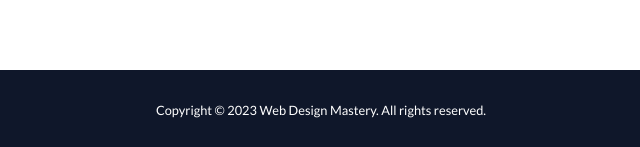
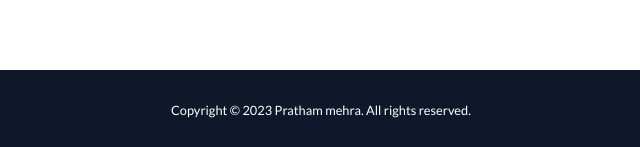
Before and after one commit to Prathammehra7/Oasis-task--1, a plain HTML site: page index.html in a window 1280 px wide. Shown: the part 4402-4549 px from the top of the page, 319-959 px from the left. Drawn offline with nearby package versions, Linux system fonts and the light colour scheme.

Commit message:
Commit message

```diff
--- a/index.html
+++ b/index.html
@@ -272,7 +272,7 @@
     </div>
   </footer>
   <div class="footer__bar">
-    Copyright © 2023 Web Design Mastery. All rights reserved.
+    Copyright © 2023 Pratham mehra. All rights reserved.
   </div>
 </body>
 
```
